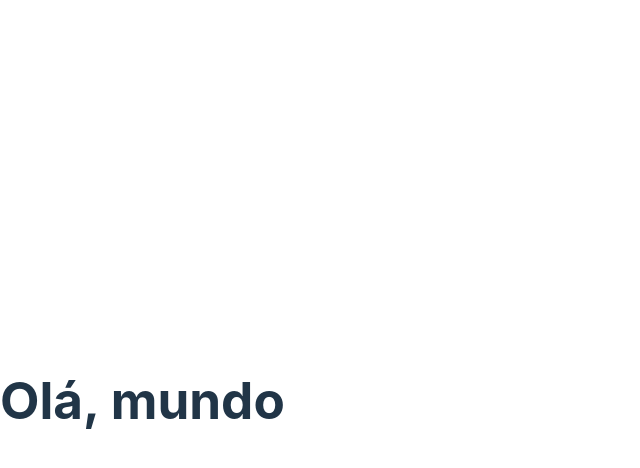
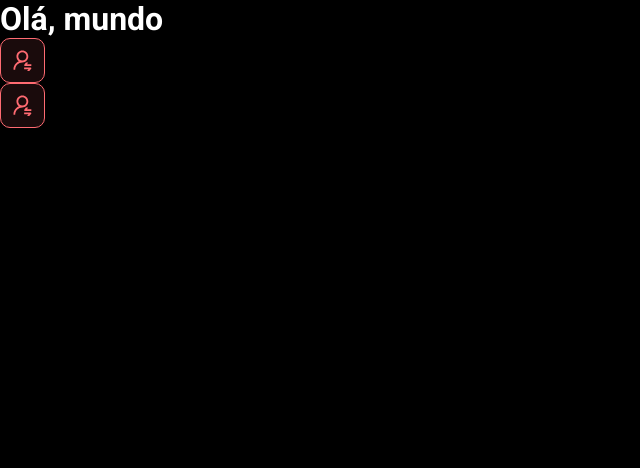
Before and after one commit to MateusLeviDev/dsmeta, a React (Vite) app in the folder frontend/: page / in a window 1280 px wide. Shown: the top 468 px of the page, without its empty margins (0-640 px from the left). Built offline with nearby package versions, Linux system fonts and the light colour scheme.

Commit message:
[PRIMEIRO COMPONENTE]

```diff
--- a/frontend/src/App.tsx
+++ b/frontend/src/App.tsx
@@ -1,8 +1,13 @@
+import NotificationButton from "./componentes/NotificationButton"
+
 function App() {
-  return(
-    <h1>Olá, mundo</h1>
+  return (
+    <>
+      <h1>Olá, mundo</h1>
+      <NotificationButton />
+      <NotificationButton />
+    </>
   )
 }
 
-
 export default App
--- /dev/null
+++ b/frontend/src/componentes/NotificationButton/index.tsx
@@ -0,0 +1,13 @@
+import icon from '../../assets/img/notification-icon.svg'
+
+import './styles.css'
+
+function NotificationButton() {
+  return (
+    <div className="dsmeta-red-btn">
+      <img src={icon} alt="Notificar" />
+    </div>
+  )
+}
+
+export default NotificationButton
--- /dev/null
+++ b/frontend/src/componentes/NotificationButton/styles.css
@@ -0,0 +1,15 @@
+.dsmeta-red-btn {
+    height: 45px;
+    width: 45px;
+    background: rgba(255, 107, 114, 0.1);
+    border: 1px solid #ff6b72;
+    border-radius: 10px;
+    display: flex;
+    align-items: center;
+    justify-content: center;
+    cursor: pointer;
+}
+
+.dsmeta-red-btn img {
+    width: 19px;
+}
--- a/frontend/src/index.css
+++ b/frontend/src/index.css
@@ -1,70 +1,21 @@
-:root {
-  font-family: Inter, Avenir, Helvetica, Arial, sans-serif;
-  font-size: 16px;
-  line-height: 24px;
-  font-weight: 400;
+@import url("https://fonts.googleapis.com/css2?family=Roboto:wght@300;400;700&display=swap");
 
-  color-scheme: light dark;
-  color: rgba(255, 255, 255, 0.87);
-  background-color: #242424;
-
-  font-synthesis: none;
-  text-rendering: optimizeLegibility;
-  -webkit-font-smoothing: antialiased;
-  -moz-osx-font-smoothing: grayscale;
-  -webkit-text-size-adjust: 100%;
+* {
+  font-family: "Roboto", sans-serif;
+  box-sizing: border-box;
+  margin: 0;
+  padding: 0;
 }
 
-a {
-  font-weight: 500;
-  color: #646cff;
-  text-decoration: inherit;
-}
-a:hover {
-  color: #535bf2;
+body,
+html {
+  background-color: #000;
+  color: #fff;
 }
 
-body {
-  margin: 0;
-  display: flex;
-  place-items: center;
-  min-width: 320px;
-  min-height: 100vh;
+a,
+a:hover,
+a:visited {
+  color: unset;
+  text-decoration: none;
 }
-
-h1 {
-  font-size: 3.2em;
-  line-height: 1.1;
-}
-
-button {
-  border-radius: 8px;
-  border: 1px solid transparent;
-  padding: 0.6em 1.2em;
-  font-size: 1em;
-  font-weight: 500;
-  font-family: inherit;
-  background-color: #1a1a1a;
-  cursor: pointer;
-  transition: border-color 0.25s;
-}
-button:hover {
-  border-color: #646cff;
-}
-button:focus,
-button:focus-visible {
-  outline: 4px auto -webkit-focus-ring-color;
-}
-
-@media (prefers-color-scheme: light) {
-  :root {
-    color: #213547;
-    background-color: #ffffff;
-  }
-  a:hover {
-    color: #747bff;
-  }
-  button {
-    background-color: #f9f9f9;
-  }
-}
```
Also changed, not shown: frontend/src/assets/img/notification-icon.svg (added).
